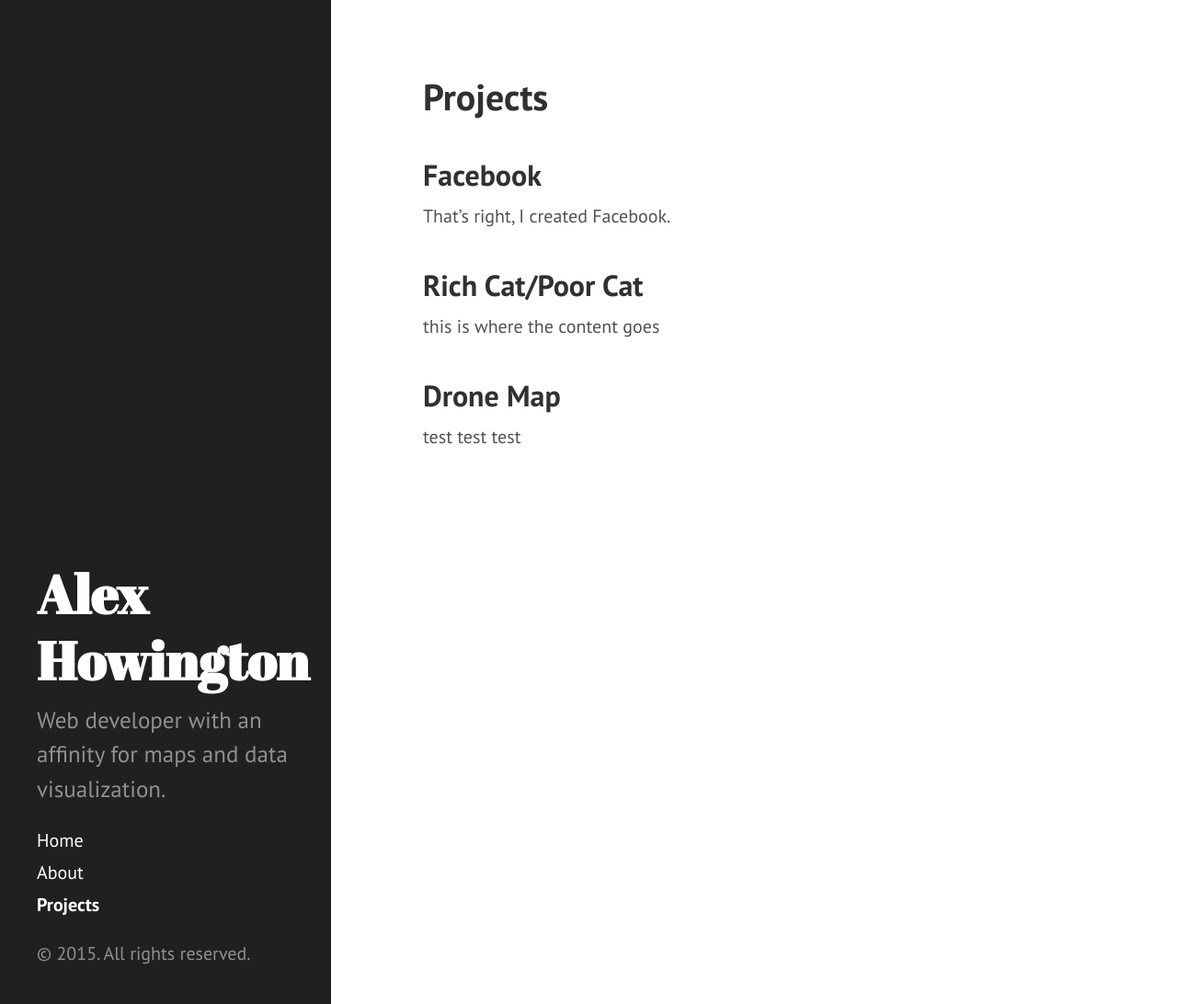
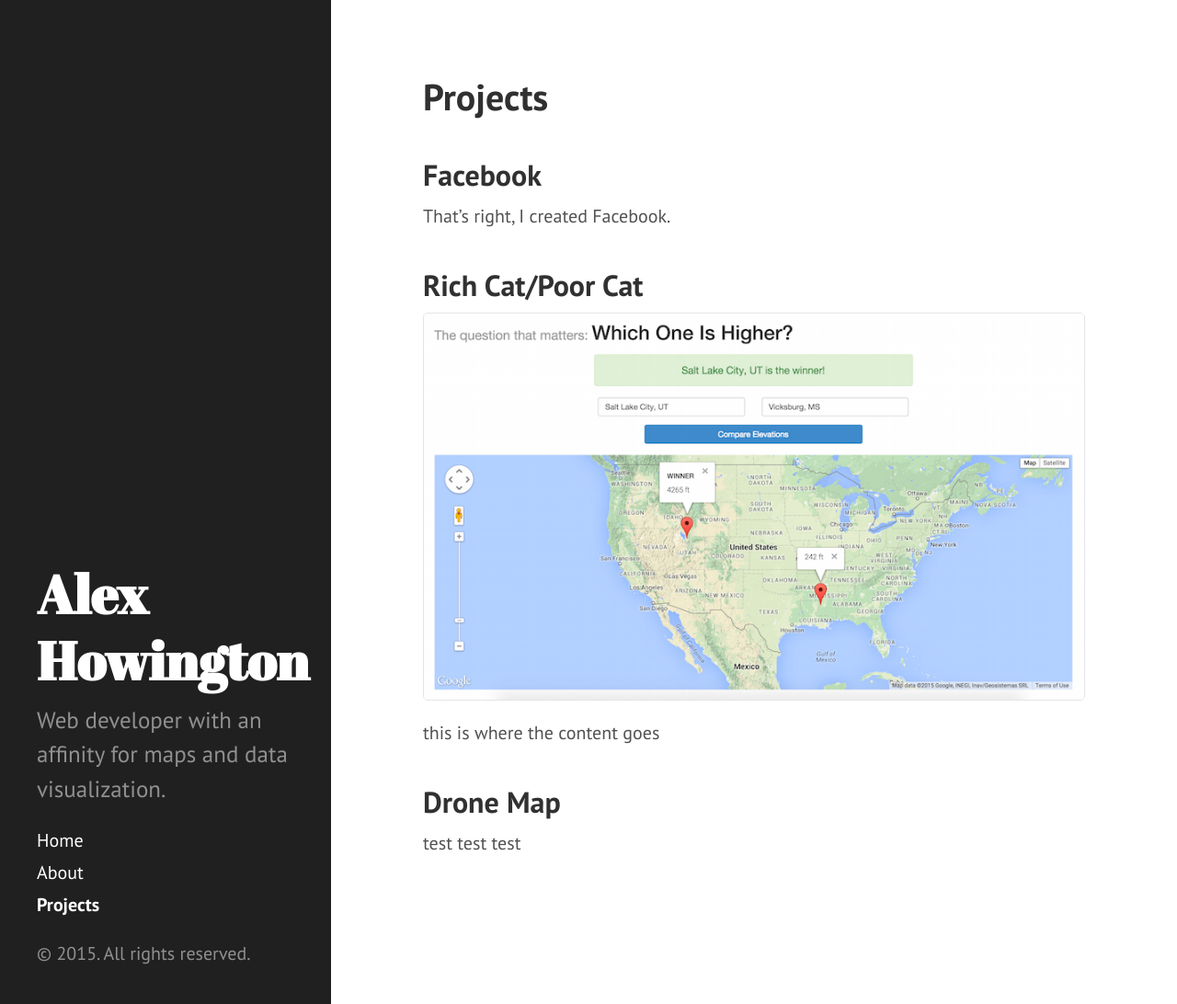
Before and after one commit to ash106/ash106.github.io, a Jekyll site: the page built from projects.html, in a window 1280 px wide and 1092 px high. Shown: the whole window at 92% size. Built offline with Jekyll 4.4.1, drawn with Linux system fonts in a browser that asks for light colours; Markdown is read by kramdown in place of the engine named in the settings.

Commit message:
Add images to projects

```diff
--- a/public/css/poole.css
+++ b/public/css/poole.css
@@ -439,3 +439,8 @@
   margin-top: 1rem;
   margin-bottom: 2rem;
 }
+
+.project img {
+  border: 1px solid rgba(0,0,0,.1);
+  border-radius: .25rem;
+}
```
Also changed, not shown: _projects/rich-cat-poor-cat.md (+2 -0 lines), assets/jekyll_test.png (added).
